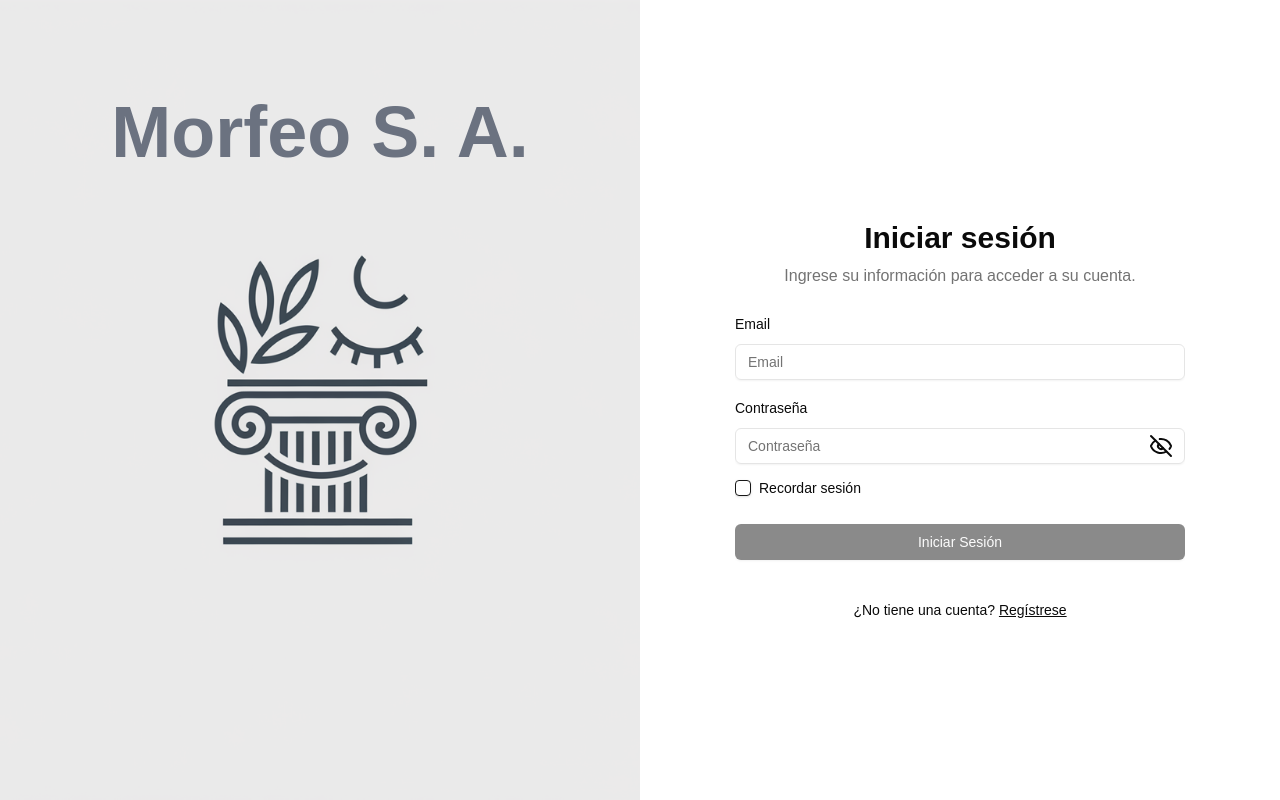
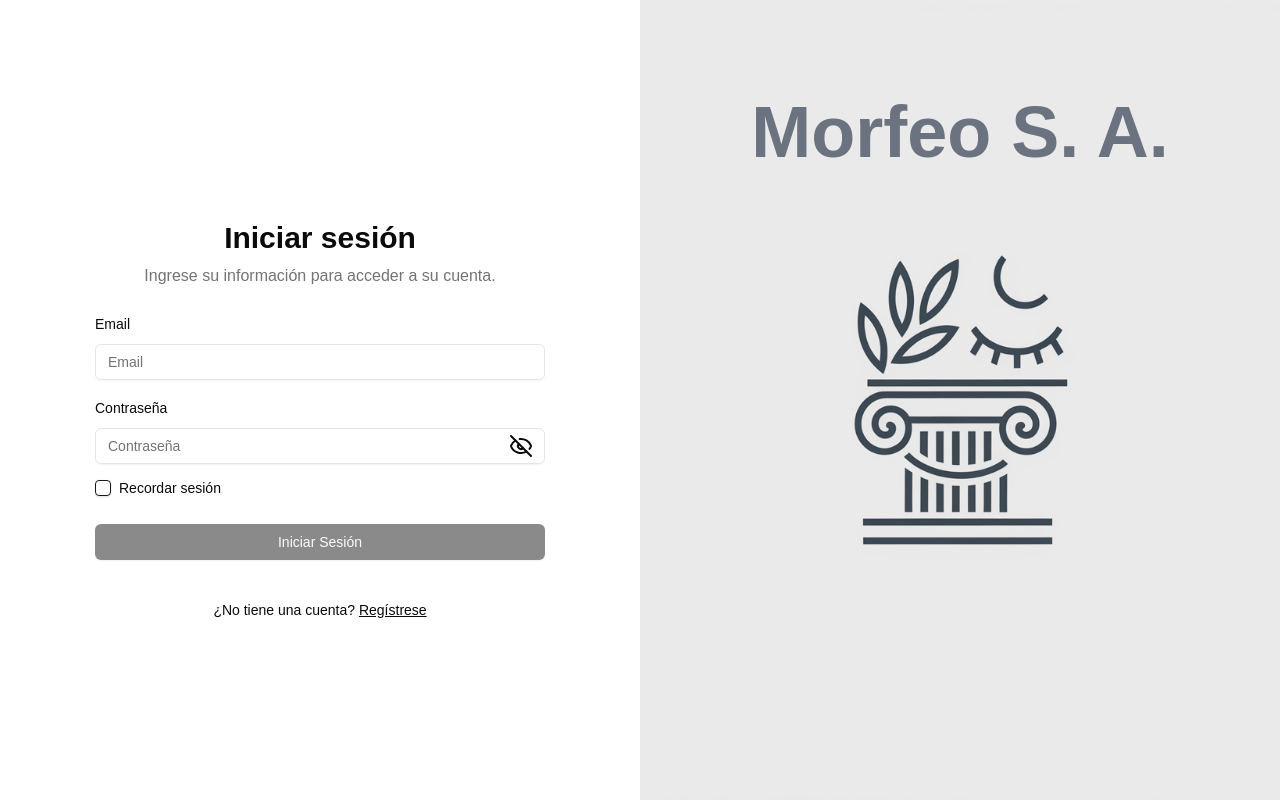
Before and after one commit to EmilianoBlazco/morfeo-f, a Next.js app: page /login in a window 1280 px wide. Built offline with nearby package versions, Linux system fonts and the light colour scheme; no server answers.

Commit message:
style(1/autenticacion(landing_config)): Se modificó la posición de la imágen en login.

```diff
--- a/src/app/(auth)/login/page.tsx
+++ b/src/app/(auth)/login/page.tsx
@@ -8,6 +8,13 @@ import Portada from "../../../../public/images/Portada.png";
 const LoginPage = () => {
     return (
         <div className="w-full min-h-screen lg:grid lg:grid-cols-2">
+            <div className="flex items-center justify-center py-12 lg:overflow-hidden lg:max-h-screen">
+                <AnimatedWrapper initialX={50} exitX={50} duration={1}>
+                    <div className="w-full max-h-full lg:max-h-screen overflow-y-auto mt-10 lg:overflow-y-auto">
+                        <Login/>
+                    </div>
+                </AnimatedWrapper>
+            </div>
             <AnimatedWrapper initialX={-50} exitX={50} duration={1}>
                 <div className="relative hidden bg-muted lg:block h-full">
                     <Image
@@ -22,13 +29,6 @@ const LoginPage = () => {
                     </h1>
                 </div>
             </AnimatedWrapper>
-            <div className="flex items-center justify-center py-12 lg:overflow-hidden lg:max-h-screen">
-                <AnimatedWrapper initialX={50} exitX={50} duration={1}>
-                    <div className="w-full max-h-full lg:max-h-screen overflow-y-auto mt-10 lg:overflow-y-auto">
-                        <Login />
-                    </div>
-                </AnimatedWrapper>
-            </div>
         </div>
     );
 }
```
